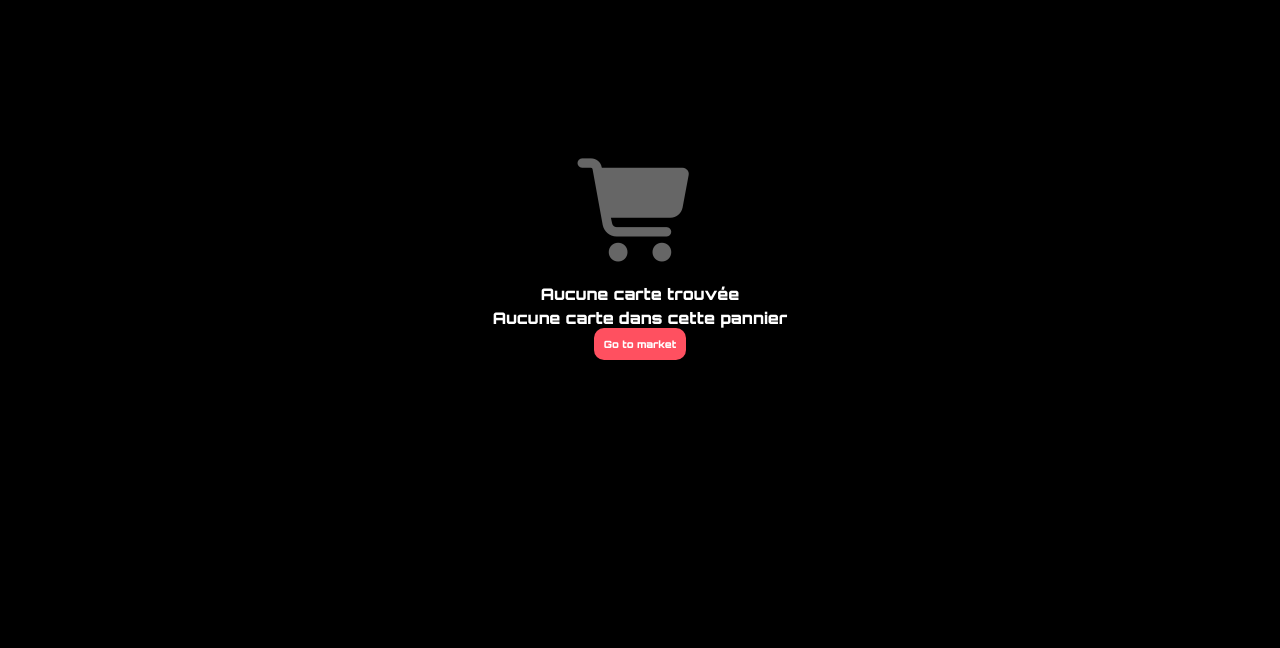
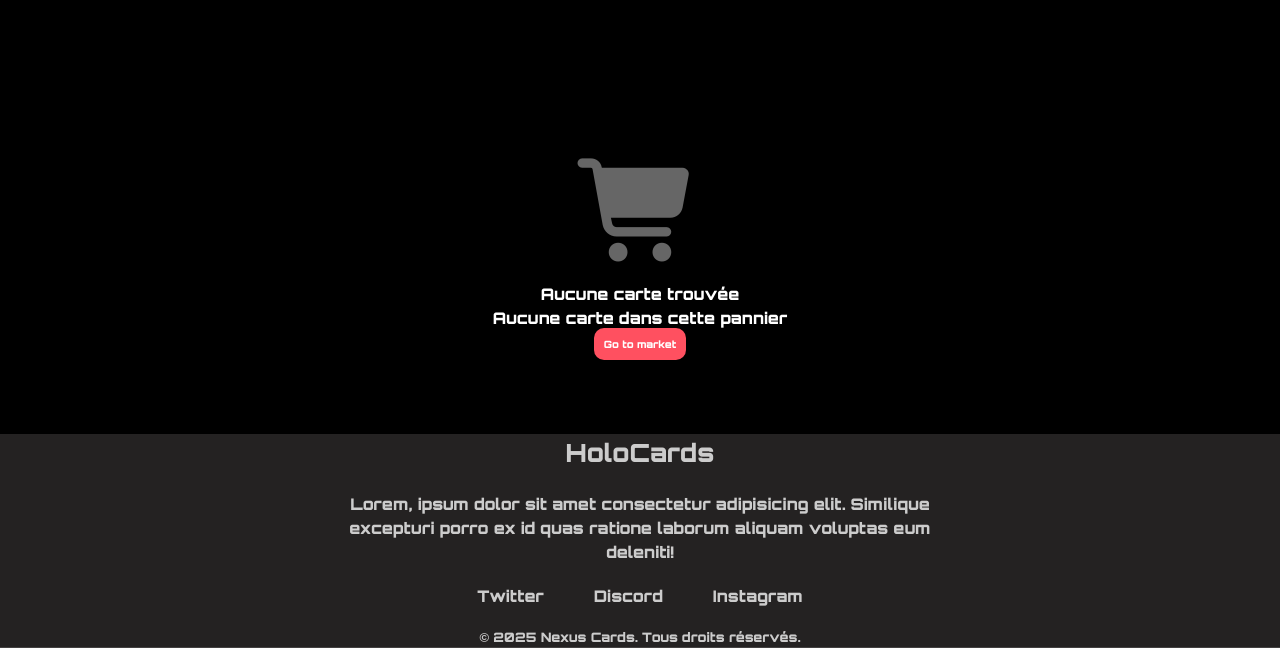
Before and after one commit to MouadBoumahdi/HoloCard-Projet, a plain HTML site: page pannier.html in a window 1280 px wide. Shown: the part 422-1070 px from the top of the page. Before the commit the page ends 826 px from the top, so only its background shows below. Drawn offline with nearby package versions, Linux system fonts and the light colour scheme.

```diff
--- a/pannier.css
+++ b/pannier.css
@@ -72,7 +72,7 @@
 }
 
 
-@media (max-width:520px){
+@media (max-width:1090px){
 
 .pannier{
 
--- a/pannier.html
+++ b/pannier.html
@@ -51,7 +51,17 @@
   </section>
 
 
+    <footer>
+        <h1>HoloCards</h1>
+        <p class="paragraphe">Lorem, ipsum dolor sit amet consectetur adipisicing elit. Similique excepturi porro ex id quas ratione laborum aliquam voluptas eum deleniti!</p>
+        <ul>
+            <li><a href="">Twitter</a></li>
+            <li><a href="">Discord</a></li>
+            <li><a href="">Instagram</a></li>
+        </ul>
 
+        <p class="Copyright">© 2025 Nexus Cards. Tous droits réservés.</p>
+    </footer>
 
 <script>
 let panniercontainer = document.getElementById("pannier")
```
